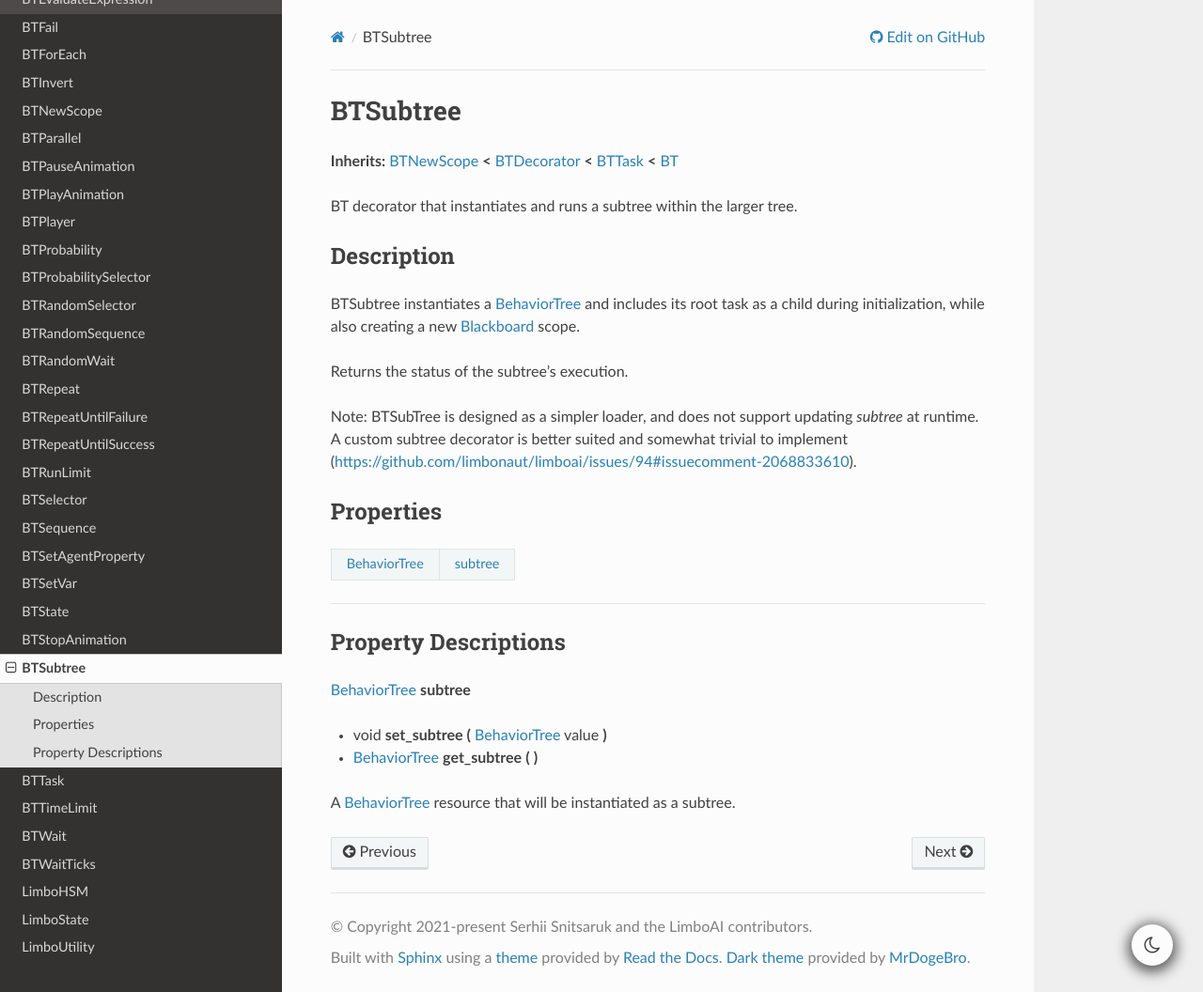
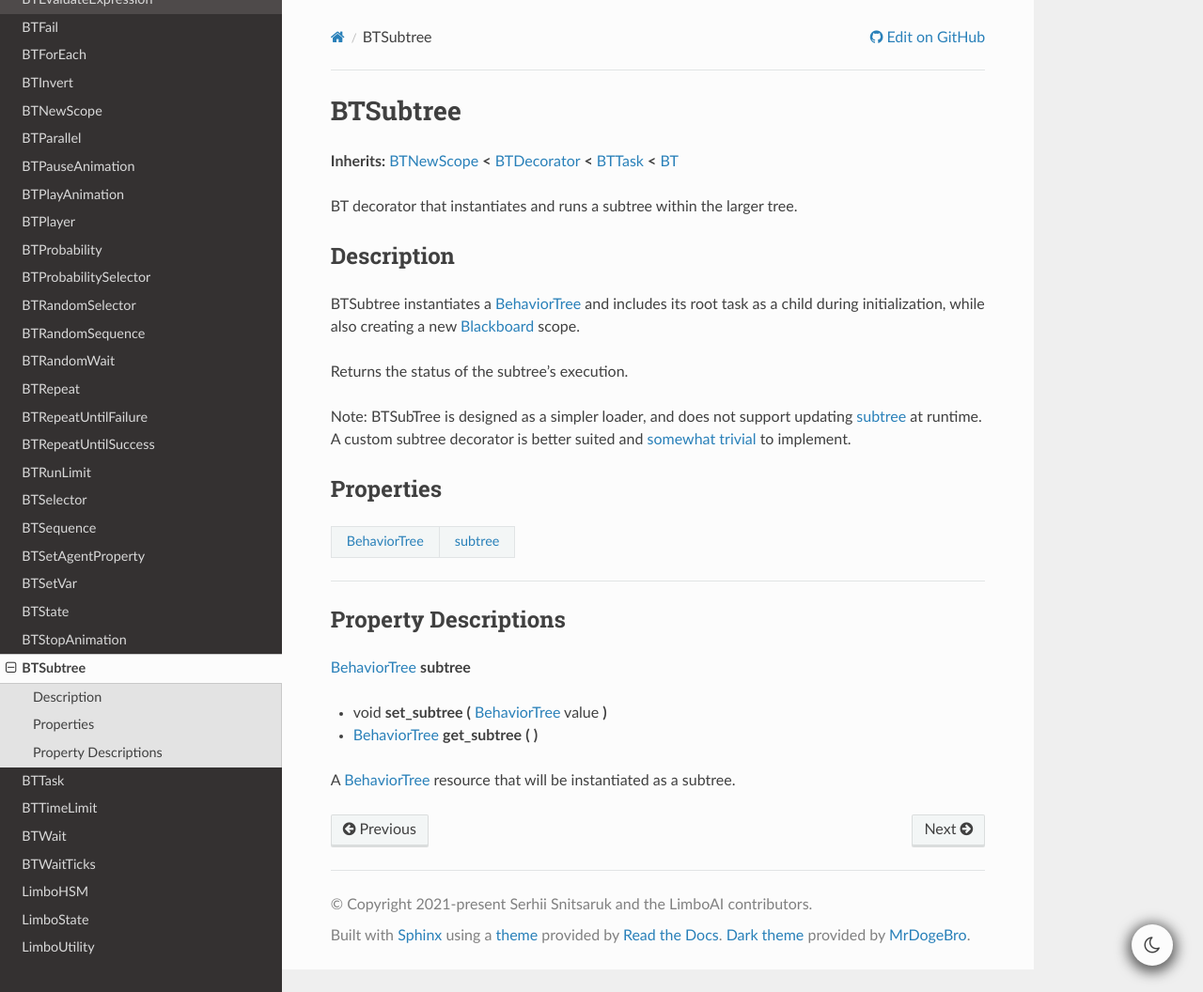
Before and after one commit to limbonaut/limboai, a Sphinx documentation site: the page built from doc/source/classes/class_btsubtree.rst, in a window 1280 px wide and 1056 px high. Shown: the whole window at 94% size. Built offline with Sphinx 7.4.7 and the Read the Docs theme 2.0.0, drawn with Linux system fonts in a browser that asks for light colours; pages that are not in the unit, such as notebooks, are missing from menus; some of the changed lines change nothing that is shown.

Commit message:
found how to get custom links into the doc

```diff
--- a/doc/source/classes/class_btsubtree.rst
+++ b/doc/source/classes/class_btsubtree.rst
@@ -23,7 +23,7 @@
 
 Returns the status of the subtree's execution.
 
-Note: BTSubTree is designed as a simpler loader, and does not support updating `subtree` at runtime. A custom subtree decorator is better suited and somewhat trivial to implement (https://github.com/limbonaut/limboai/issues/94#issuecomment-2068833610).
+Note: BTSubTree is designed as a simpler loader, and does not support updating :ref:`subtree<class_BTSubtree_property_subtree>` at runtime. A custom subtree decorator is better suited and `somewhat trivial <https://github.com/limbonaut/limboai/issues/94#issuecomment-2068833610>`__ to implement.
 
 .. rst-class:: classref-reftable-group
 
```
Also changed, not shown: 1 other file.
